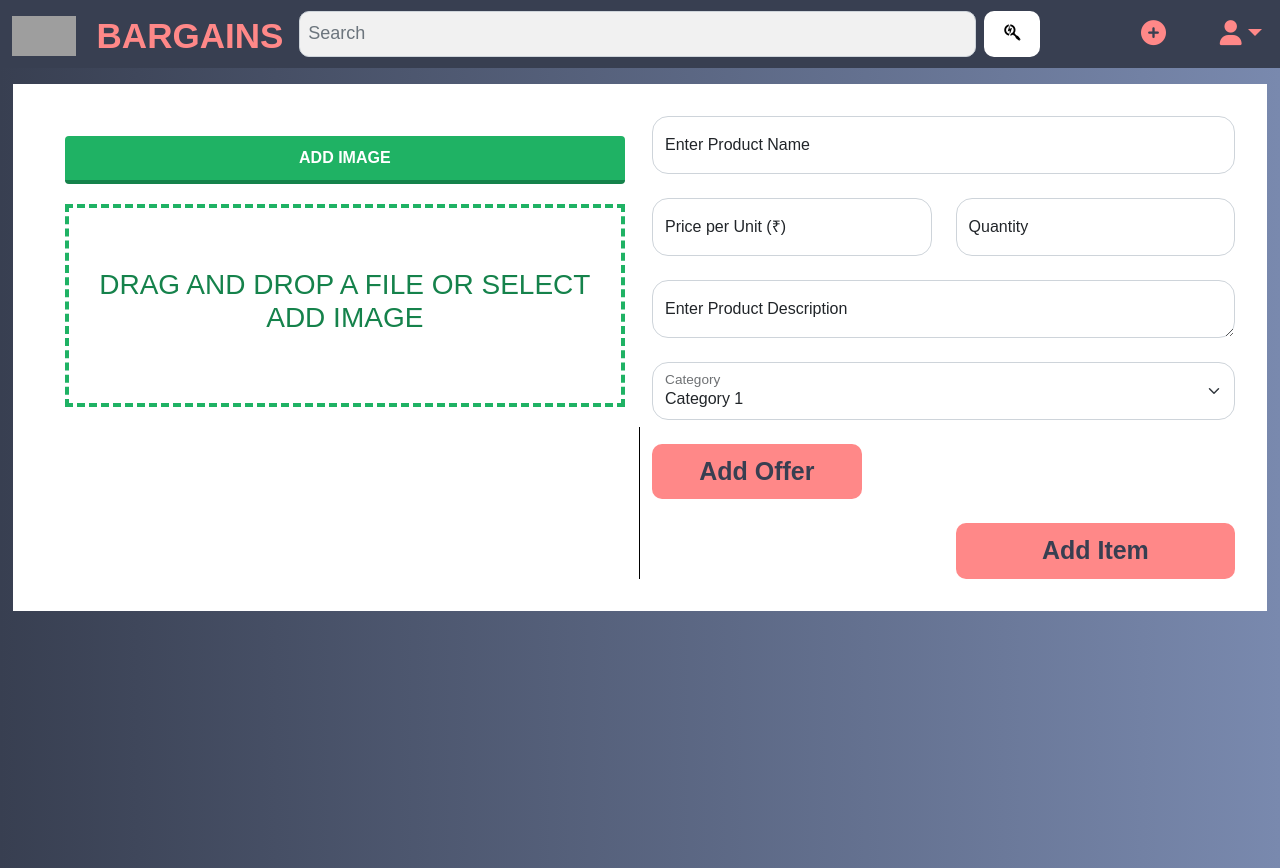
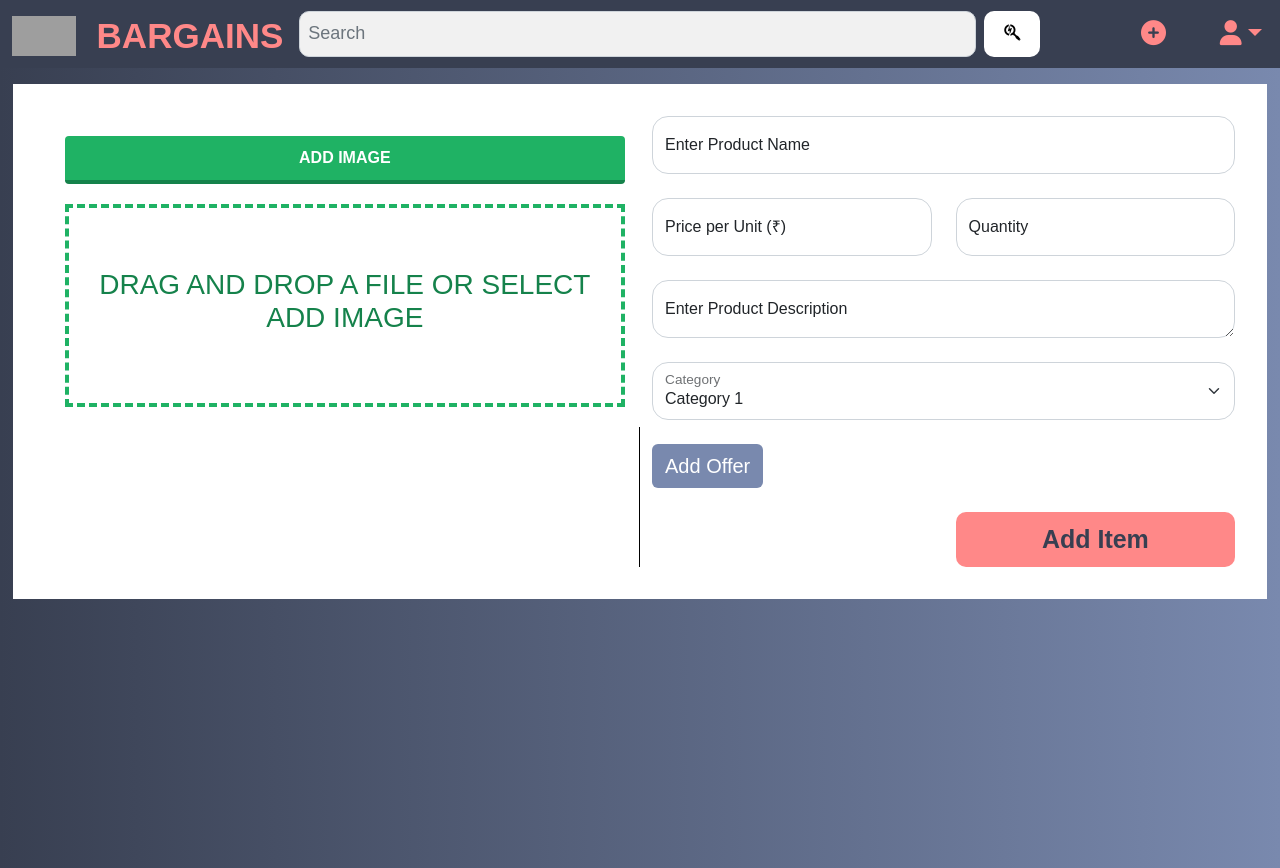
Before and after one commit to Ayush-Bhauwala/OOPS-frontend, a React (Create React App) app: page /additem in a window 1280 px wide. Built offline with nearby package versions, Linux system fonts and the light colour scheme; no server answers; grey boxes are pictures that could not be loaded.

Commit message:
minor style change to add item page

```diff
--- a/src/ManagerComponents/AddItem.js
+++ b/src/ManagerComponents/AddItem.js
@@ -166,7 +166,11 @@ function AddItem() {
                     <div className="col col-lg-6 col-md-6">
                       <button
                         type="submit"
-                        className="btn btn-lg btn-block w-75 login-button"
+                        className="btn fw-normal fs-5"
+                        style={{
+                          backgroundColor: "#7989ae",
+                          color: "#fff",
+                        }}
                       >
                         Add Offer
                       </button>
```
